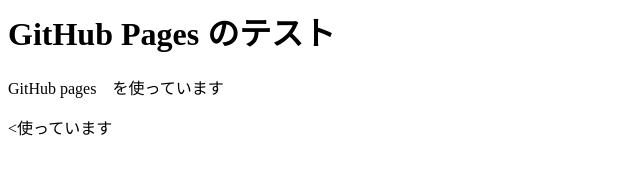
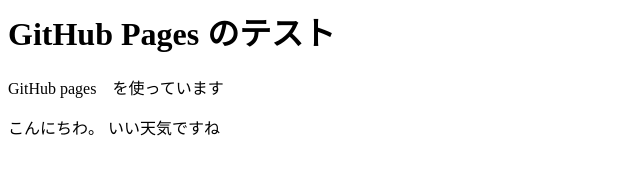
Before and after one commit to nakahara88/kadai7-3, a plain HTML site: page index.html in a window 1280 px wide. Shown: the whole page, without its empty margins (0-640 px from the left). Drawn offline with Linux system fonts and the light colour scheme.

Commit message:
ADD HTML

```diff
--- a/index.html
+++ b/index.html
@@ -1,4 +1,6 @@
 <html>
     <h1> GitHub Pages のテスト </h1>
     <p>GitHub pages　を使っています</p>
-<使っています
+こんにちわ。
+いい天気ですね
+</html>
```
